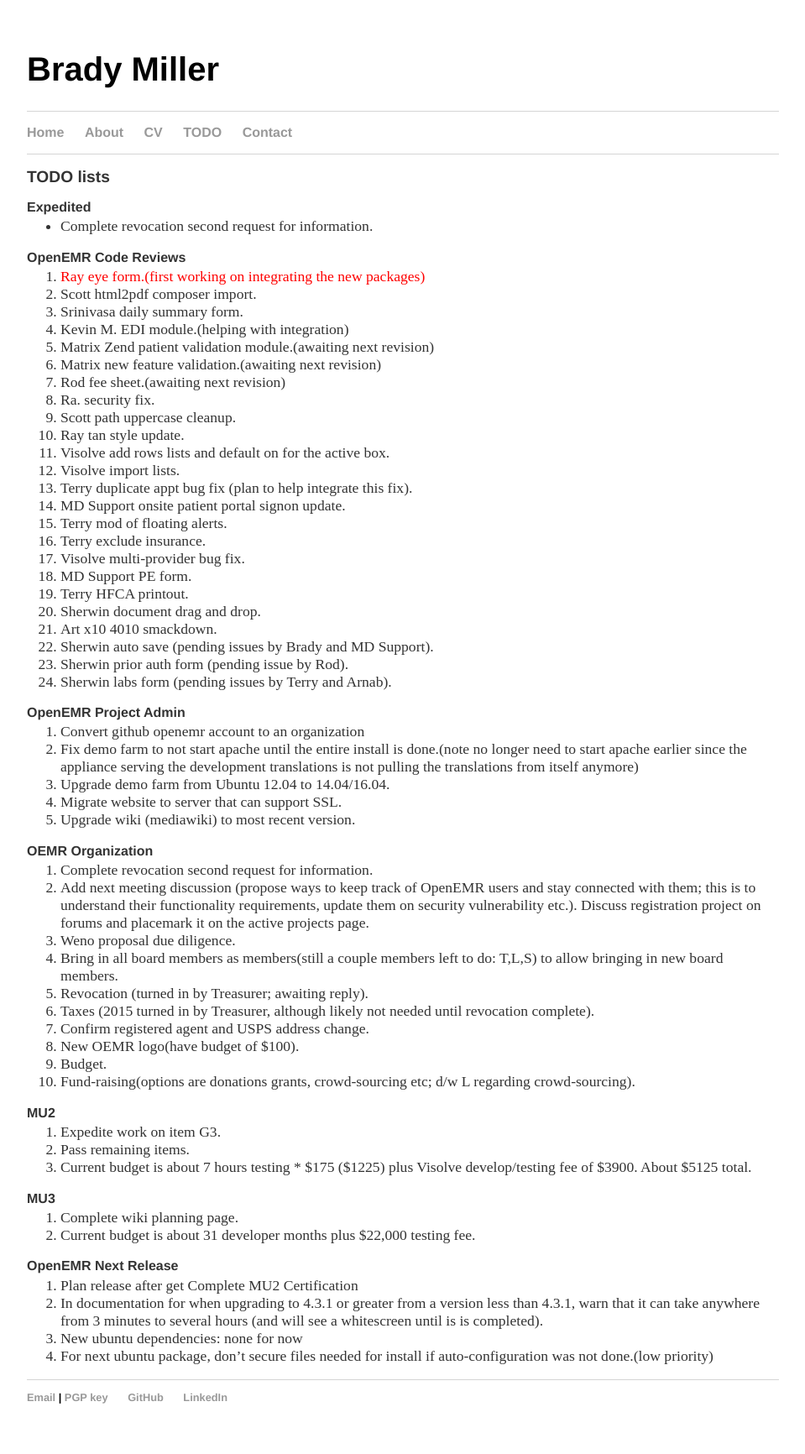
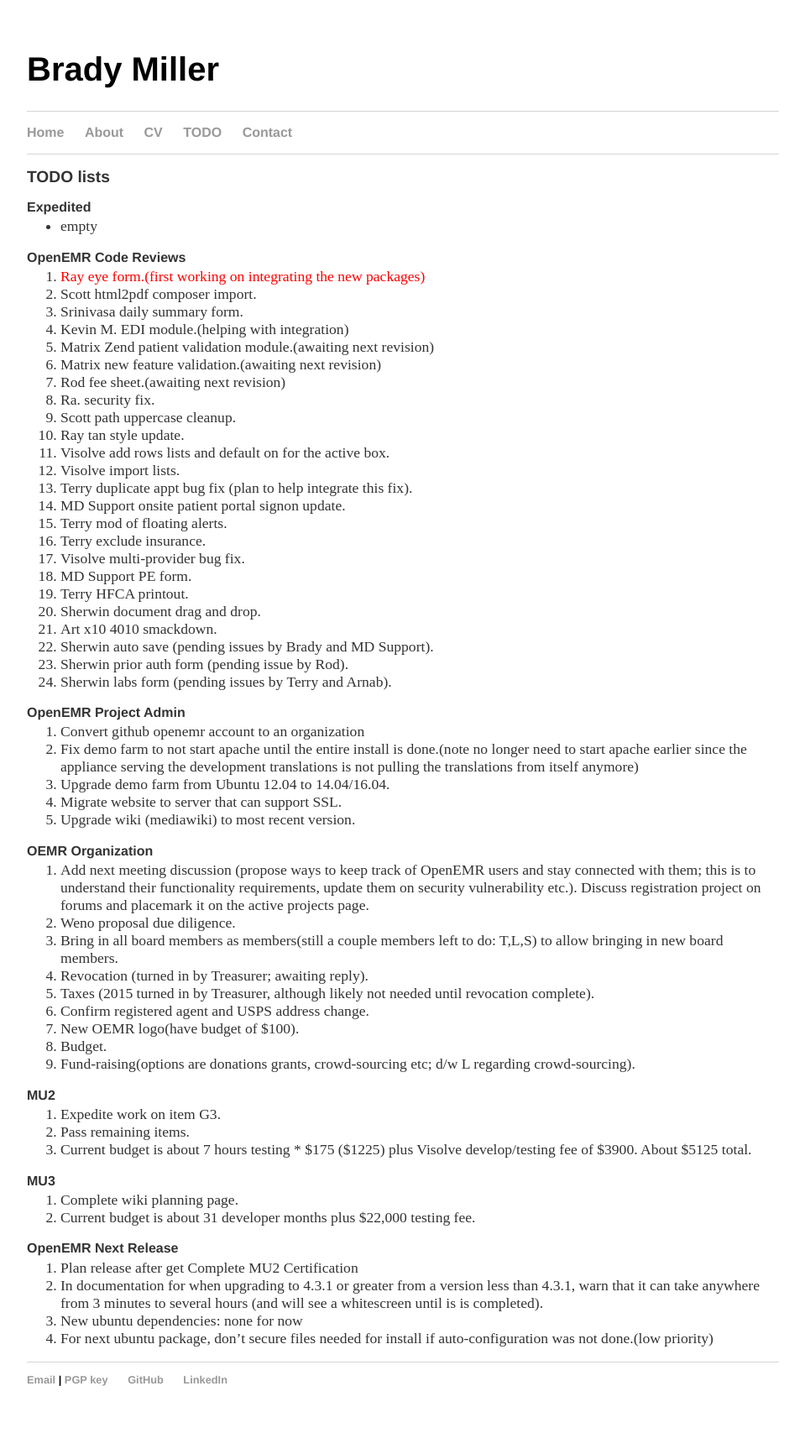
Before and after one commit to bradymiller/bradymiller.github.io, a Jekyll site: the page built from todo/index.md, in a window 1280 px wide. Shown: the whole page at 84% size, without its empty margins (160-1119 px from the left). Built offline with Jekyll 4.4.1, drawn with Linux system fonts in a browser that asks for light colours; after the commit the page ends 1711 px from its top, so only the background shows below that.

Commit message:
Update todo list

```diff
--- a/todo/index.md
+++ b/todo/index.md
@@ -4,7 +4,7 @@
 ## TODO lists
 
 ### Expedited
-* Complete revocation second request for information.
+* empty
 
 ### OpenEMR Code Reviews
 1. <span style="color: red">Ray eye form.(first working on integrating the new packages)</span>
@@ -40,7 +40,6 @@
 1. Upgrade wiki (mediawiki) to most recent version.
 
 ### OEMR Organization
-1. Complete revocation second request for information.
 1. Add next meeting discussion (propose ways to keep track of OpenEMR users and stay connected with them;
 this is to understand their functionality requirements, update them on security vulnerability etc.). Discuss registration project on forums and placemark it on the active projects page.
 1. Weno proposal due diligence.
```
